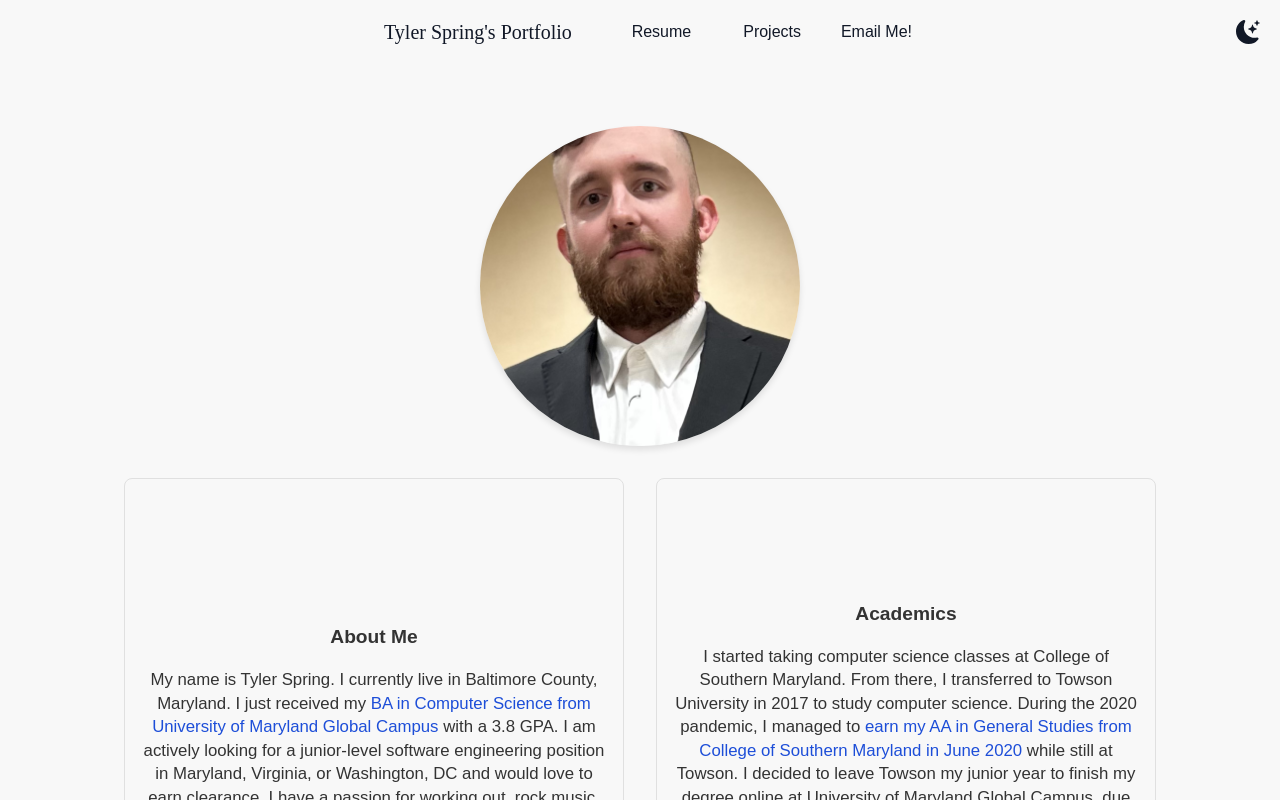
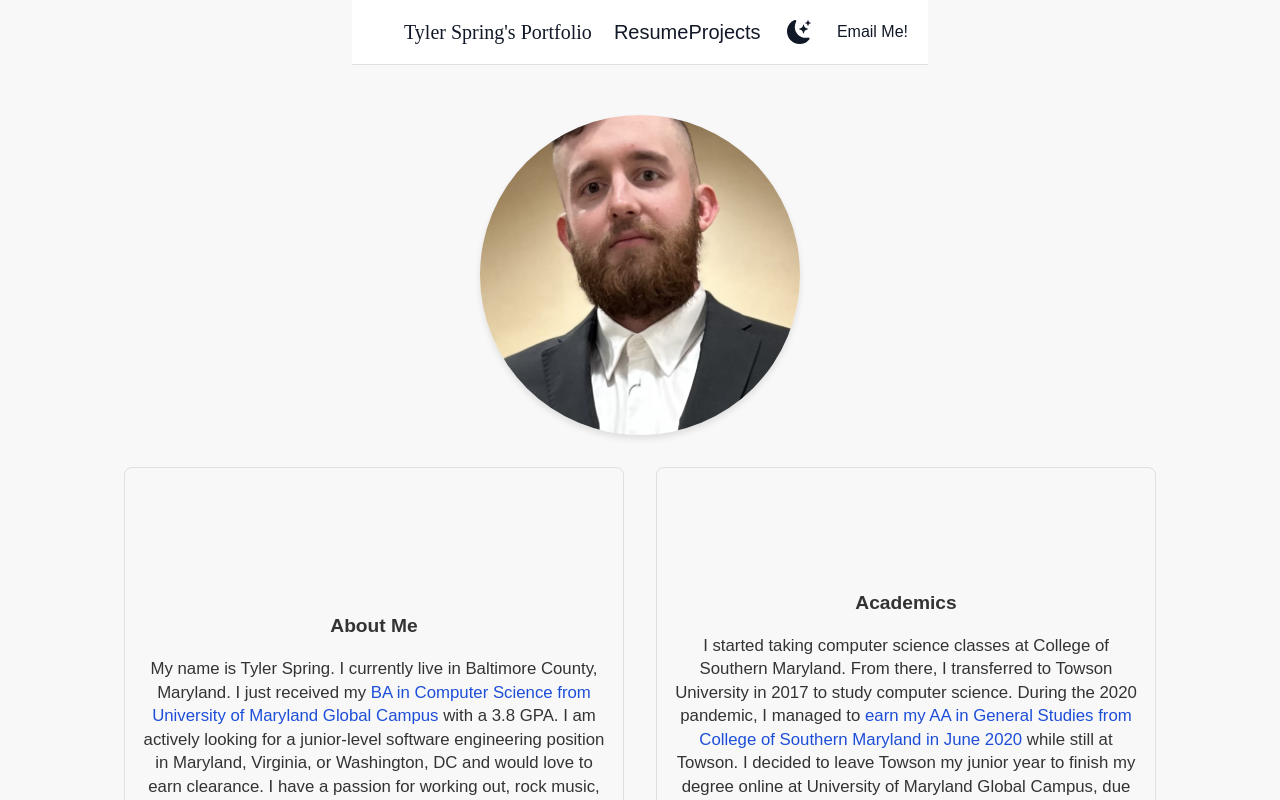
Before and after one commit to TGSpring/personal-website, a Next.js app: page / in a window 1280 px wide. Shown: the top 800 px of the page. Built offline with nearby package versions, Linux system fonts and the light colour scheme.

Commit message:
Add files via upload
updated nav bar

```diff
--- a/styles/index.module.css
+++ b/styles/index.module.css
@@ -10,8 +10,65 @@
   display: flex;
   justify-content: space-between;
   align-items: center;
-  padding: 10px 0;
-  margin-bottom: 12px;
+  width: 100%;
+  padding: 10px 20px;
+  background-color: var(--nav-bg, #ffffff);
+  border-bottom: 1px solid #e0e0e0;
+}
+
+.title {
+  font-size: 1.2rem;
+}
+.navLinks {
+  display: flex;
+  justify-content: space-between;
+  align-items: center;
+  margin-right: 20px;
+  gap: 20px;
+}
+
+.navLink {
+  text-decoration: none;
+  color: inherit;
+
+  font-size: 1.25rem;
+  transition: color 0.3s;
+}
+
+.navLink:hover {
+  color: #0072b1;
+}
+
+.navLinkResume {
+  margin-right: 5px;
+}
+
+.navLinkProject {
+  margin-left: 20px;
+}
+.themeToggle {
+  display: flex;
+  align-items: center;
+  justify-content: center;
+  cursor: pointer;
+  margin-right: 20px;
+}
+
+.themeIcon {
+  font-size: 1.5rem;
+}
+
+.darkMode .nav {
+  background-color: #1f2937;
+  border-bottom: 1px solid #374151;
+}
+
+.darkMode .navLink {
+  color: #ffffff;
+}
+
+.darkMode .navLink:hover {
+  color: #0072b1;
 }
 
 .textCenter {
@@ -43,34 +100,6 @@
   border-radius: 9999px;
 }
 
-.w80 {
-  width: 20rem;
-}
-
-.h80 {
-  height: 20rem;
-}
-
-.mt10 {
-  margin-top: 2.5rem;
-}
-
-.mdMt20 {
-  margin-top: 5rem;
-}
-
-.overflowHidden {
-  overflow: hidden;
-}
-
-.mdH96 {
-  height: 24rem;
-}
-
-.mdW96 {
-  width: 24rem;
-}
-
 /* Dark Mode */
 .darkMode {
   background-color: #111827;
@@ -79,9 +108,9 @@
 
 /* Specific styles for cards in dark mode */
 .darkMode .sectionItem {
-  background-color: #1f2937; /* Dark background for cards */
-  border: 1px solid #374151; /* Darker border for cards */
-  color: #e5e7eb; /* Lighter text color for cards */
+  background-color: #1f2937;
+  border: 1px solid #374151;
+  color: #e5e7eb;
 }
 
 /* Shadows */
@@ -91,81 +120,6 @@
 
 .shadowBlack {
   box-shadow: 0 4px 6px rgba(0, 0, 0, 0.1);
-}
-
-/* Flexbox Utilities */
-.flex {
-  display: flex;
-}
-
-.justifyCenter {
-  justify-content: center;
-}
-
-.itemsCenter {
-  align-items: center;
-}
-
-.flexWrap {
-  flex-wrap: wrap;
-}
-
-.flexGrow {
-  flex-grow: 1;
-}
-
-/* Padding and Margin */
-.p4 {
-  padding: 1rem;
-}
-
-.mdP8 {
-  padding: 2rem;
-}
-
-.py4 {
-  padding-top: 1rem;
-  padding-bottom: 1rem;
-}
-
-.mt6 {
-  margin-top: 1.5rem;
-}
-
-.py10 {
-  padding-top: 2.5rem;
-  padding-bottom: 2.5rem;
-}
-
-.px4 {
-  padding-left: 1rem;
-  padding-right: 1rem;
-}
-
-.py2 {
-  padding-top: 0.5rem;
-  padding-bottom: 0.5rem;
-}
-
-.ml4 {
-  margin-left: 1rem;
-}
-
-.gap10 {
-  gap: 2.5rem;
-}
-
-/* Typography */
-.text5xl {
-  font-size: 3rem;
-}
-
-.textMd {
-  font-size: 1rem;
-}
-
-.textXl {
-  font-size: 1.25rem;
 }
 
 .textBlack {
@@ -196,31 +150,6 @@
   font-family: 'Burtons', sans-serif;
 }
 
-/* Buttons and Links */
-.resume-link,
-.projects-link,
-.navLink,
-.emailLink {
-  text-decoration: none;
-  color: inherit;
-  font-size: 1rem;
-  padding: 0.5rem 1rem;
-  transition: color 0.3s;
-  font-family: 'Burtons', sans-serif;
-}
-
-.resume-link:hover,
-.projects-link:hover,
-.navLink:hover,
-.emailLink:hover {
-  color: #0072b1;
-}
-
-.cursorPointer {
-  cursor: pointer;
-  font-size: 1.5rem;
-}
-
 /* Icons */
 .iconLink,
 .iconLinkGH {
@@ -237,37 +166,11 @@
   font-size: 1.5rem;
 }
 
-/* Navigation */
-.navLinks {
-  display: flex;
-  flex-grow: 1;
-  justify-content: center;
-}
-
-.navItem {
-  margin-left: 20px;
-}
-
-.fixedToggle {
+.nav .fixedToggle {
   position: fixed;
   right: 2rem;
   top: 20px;
   transform: translateY(-50%);
-}
-
-.themeToggle {
-  position: fixed;
-  top: 20px;
-  right: 20px;
-  display: flex;
-  align-items: center;
-  justify-content: center;
-  z-index: 1000;
-}
-
-.themeIcon {
-  font-size: 1.5rem;
-  cursor: pointer;
 }
 
 .container {
@@ -307,9 +210,9 @@
 
 /* Dark Mode Overrides for Cards */
 .darkMode .sectionItem {
-  background-color: #1f2937; /* Ensure dark background for cards */
-  border: 1px solid #374151; /* Darker border for cards */
-  color: #ffffff; /* Lighter text color for cards */
+  background-color: #1f2937;
+  border: 1px solid #374151;
+  color: #ffffff;
 }
 
 .sectionTitle {
```
